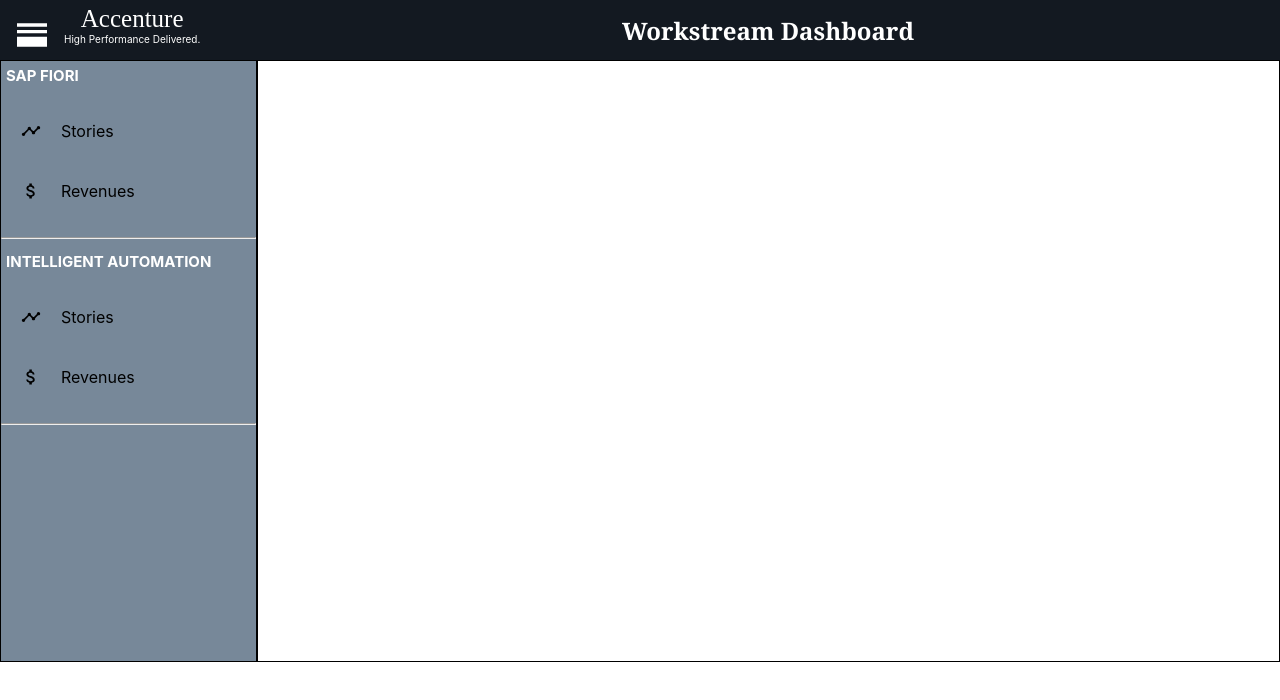
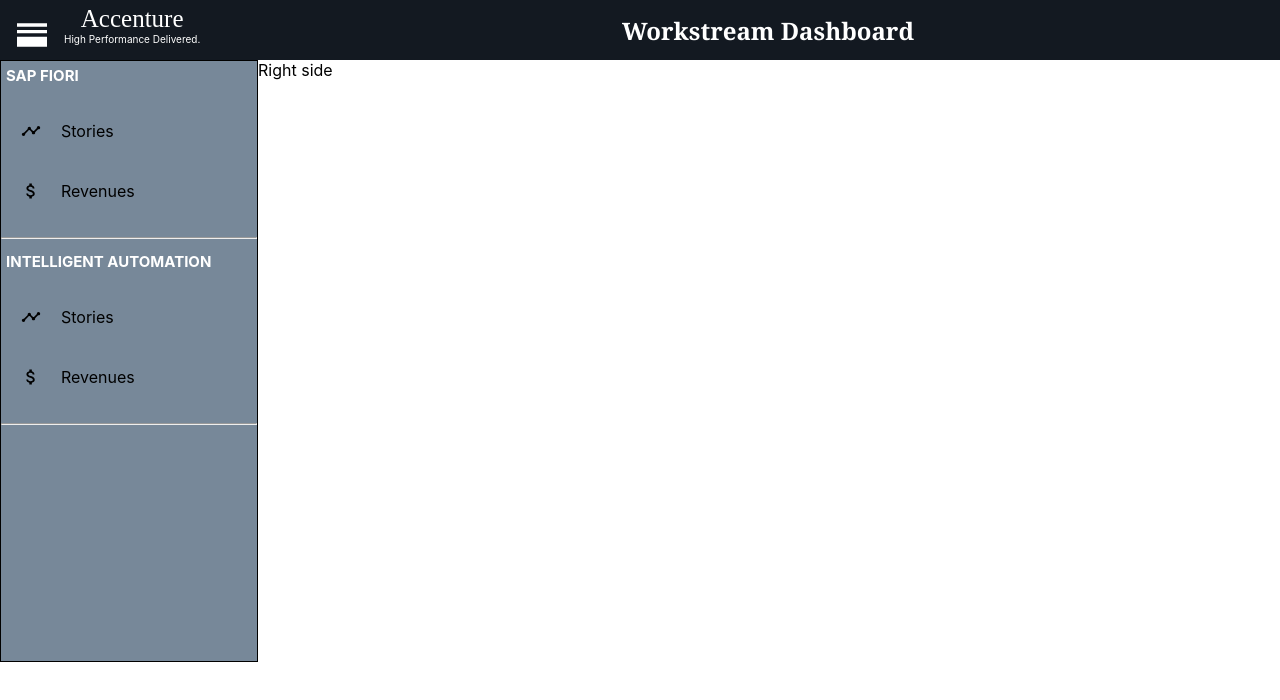
Before and after one commit to AnirupPat/reactjs-dashboard-app, a React (Create React App) app: page / in a window 1280 px wide. Shown: the top 700 px of the page. Built offline with nearby package versions, Linux system fonts and the light colour scheme.

Commit message:
Toggle of Left Navbar

```diff
--- a/package.json
+++ b/package.json
@@ -10,7 +10,9 @@
     "@testing-library/user-event": "^12.8.3",
     "react": "^17.0.2",
     "react-dom": "^17.0.2",
+    "react-redux": "^7.2.4",
     "react-scripts": "4.0.3",
+    "redux": "^4.1.0",
     "web-vitals": "^1.1.2"
   },
   "scripts": {
--- a/src/components/Header/Header.js
+++ b/src/components/Header/Header.js
@@ -1,12 +1,21 @@
 import React from "react";
 import classes from "./Header.module.css";
 import HorizontalSplitIcon from "@material-ui/icons/HorizontalSplit";
+import { useDispatch } from "react-redux";
 
 const Header = () => {
+  const dispatch = useDispatch();
+
+  const iconHandler = () => {
+    dispatch({ type: "visible" });
+  };
   return (
     <div className={classes.header}>
       <div className={classes.header__leftSection}>
-        <HorizontalSplitIcon className={classes.header__icon} />
+        <HorizontalSplitIcon
+          className={classes.header__icon}
+          onClick={iconHandler}
+        />
         <div className={classes.header__companyTag}>
           <span className={classes.mainLogo}>Accenture</span>
           <span className={classes.tagText}>High Performance Delivered.</span>
--- a/src/components/Header/Header.module.css
+++ b/src/components/Header/Header.module.css
@@ -25,6 +25,7 @@
   width: 25% !important;
   height: 40px !important;
   padding-top: 10px;
+  cursor: pointer;
 }
 
 .header__rightSection {
--- a/src/components/Home/Home.js
+++ b/src/components/Home/Home.js
@@ -1,14 +1,27 @@
 import React from "react";
 import classes from "./Home.module.css";
 import SideNav from "../SideNav/SideNav";
+import { useSelector, useDispatch } from "react-redux";
 
 const Home = () => {
+  const sideNavVisible = useSelector((state) => state);
+  let rightSectionClasses;
+  if (sideNavVisible.visible) {
+    rightSectionClasses = `{${classes.home__right__full} ${classes.home__right}}`;
+  } else {
+    rightSectionClasses = `{${classes.home__right__full}}`;
+  }
+  console.log(sideNavVisible);
+  const leftSection = (
+    <div className={classes.home__left}>
+      <SideNav />
+    </div>
+  );
   return (
     <div className={classes.home}>
-      <div className={classes.home__left}>
-        <SideNav />
-      </div>
-      <div className={classes.home__right}></div>
+      {sideNavVisible.visible && leftSection}
+
+      <div className={rightSectionClasses}>Right side</div>
     </div>
   );
 };
--- a/src/components/Home/Home.module.css
+++ b/src/components/Home/Home.module.css
@@ -15,3 +15,7 @@
   height: 600px;
   border: 1px solid black;
 }
+
+.home__right__full {
+  width: 100% !important;
+}
--- a/src/index.js
+++ b/src/index.js
@@ -2,11 +2,13 @@ import React from "react";
 import ReactDOM from "react-dom";
 import "./index.css";
 import App from "./App";
+import { Provider } from "react-redux";
+import store from "./store/index";
 
 ReactDOM.render(
-  <React.StrictMode>
+  <Provider store={store}>
     <App />
-  </React.StrictMode>,
+  </Provider>,
   document.getElementById("root")
 );
 
--- /dev/null
+++ b/src/store/index.js
@@ -0,0 +1,16 @@
+import { createStore } from "redux";
+
+const leftNavToggleReducer = (state, action) => {
+  if (action.type === "visible") {
+    return {
+      visible: !state.visible,
+    };
+  }
+  return state;
+};
+
+const store = createStore(leftNavToggleReducer, {
+  visible: true,
+});
+
+export default store;
```
Also changed, not shown: 1 other file (tests, documents, lock files or other folders).
